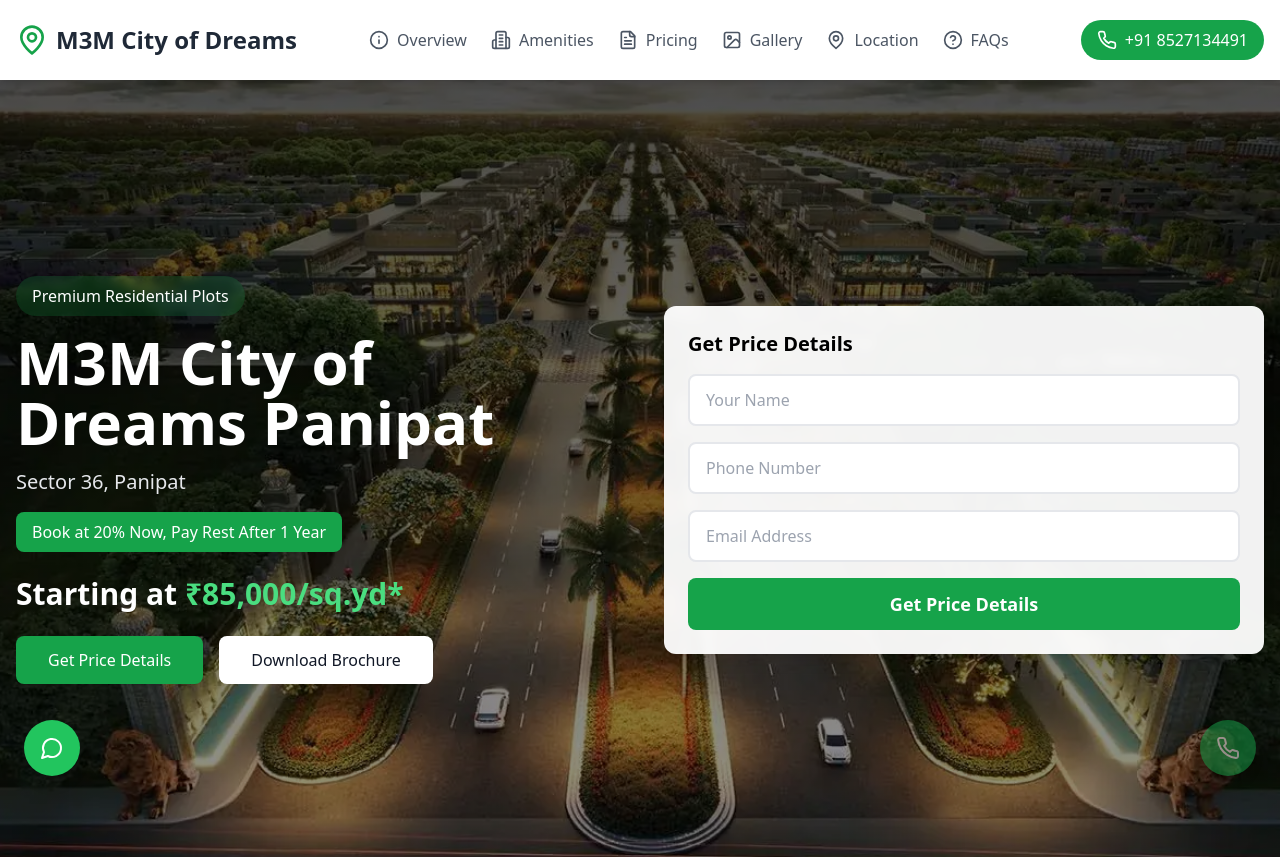
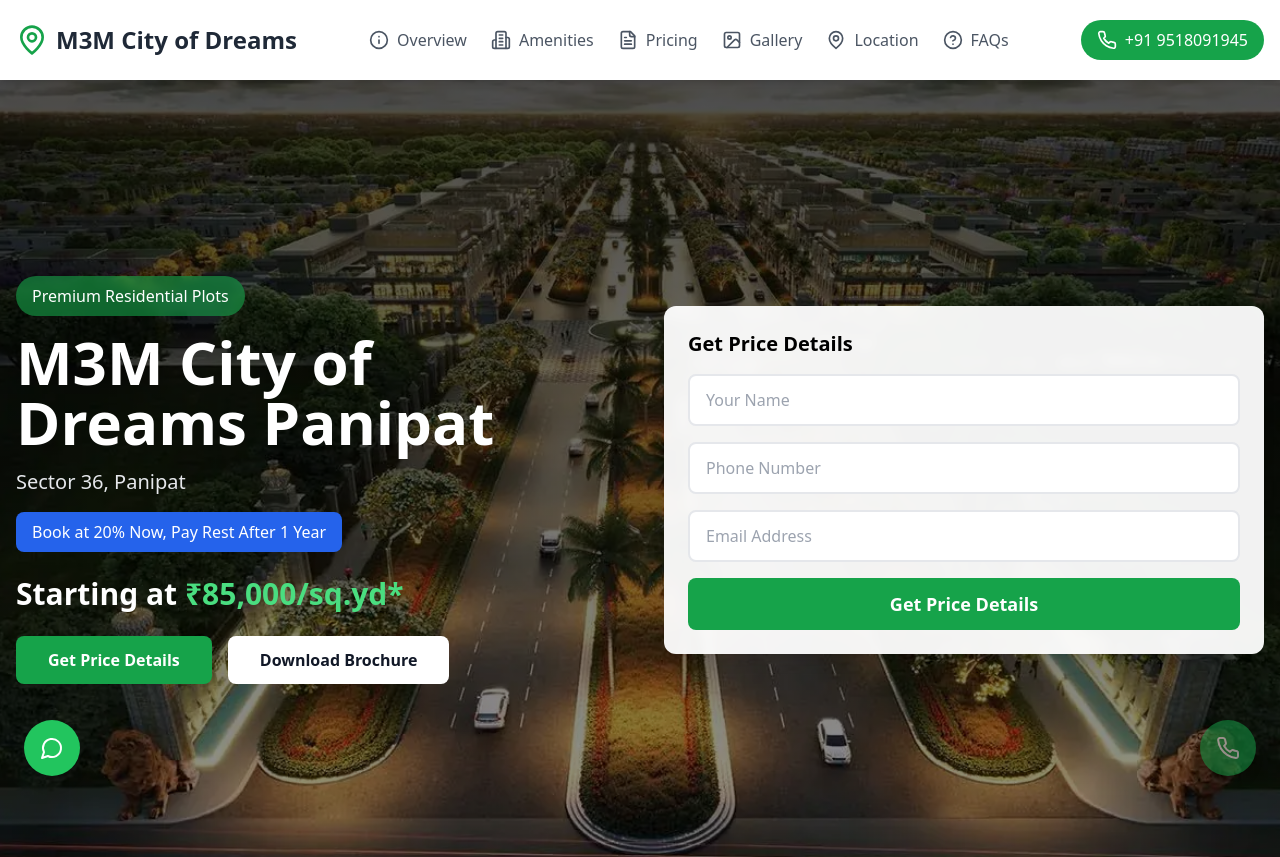
Before and after one commit to uptwnp/m3pnp, a React (Vite) app: page / in a window 1280 px wide. Shown: the top 857 px of the page. Built offline with nearby package versions, Linux system fonts and the light colour scheme.

Commit message:
monor fixes

```diff
--- a/src/components/Footer.tsx
+++ b/src/components/Footer.tsx
@@ -10,15 +10,14 @@
           <div>
             <h3 className="text-xl font-bold mb-4">Contact Us</h3>
             <div className="space-y-2">
-              <a href="tel:+918527134491" className="flex items-center gap-2">
+              <a href="tel:+919518091945" className="flex items-center gap-2">
                 <Phone size={20} />
-                +91 8527134491
+                +91 9518091945
               </a>
               <div className="flex items-center gap-2">
                 <MapPin size={20} />
                 Sector 36, Panipat, Haryana
               </div>
-              <p className="text-sm mt-4">HRERA: HRERA-PKL-PNP-446-2023</p>
             </div>
           </div>
 
--- a/src/components/Header.tsx
+++ b/src/components/Header.tsx
@@ -60,11 +60,11 @@
 
           <div className="flex items-center gap-4">
             <a
-              href="tel:+918527134491"
+              href="tel:+919518091945"
               className="flex items-center gap-2 bg-green-600 text-white px-4 py-2 rounded-full hover:bg-green-700 transition-colors whitespace-nowrap"
             >
               <Phone size={20} />
-              <span className="hidden md:inline">+91 8527134491</span>
+              <span className="hidden md:inline">+91 9518091945</span>
             </a>
 
             <button
--- a/src/pages/Home.tsx
+++ b/src/pages/Home.tsx
@@ -109,14 +109,14 @@
         <div className="container mx-auto px-4 relative z-10">
           <div className="grid lg:grid-cols-2 gap-8 lg:gap-12 items-center">
             <div className="text-white text-center lg:text-left">
-              <div className="inline-block bg-green-600/20 backdrop-blur-sm px-4 py-2 rounded-full text-sm md:text-base mb-4">
+              <div className="inline-block bg-green-600/60 backdrop-blur-sm px-4 py-2 rounded-full text-sm font-medium text-black-200 md:text-base mb-4">
                 Premium Residential Plots
               </div>
               <h1 className="text-3xl md:text-5xl lg:text-6xl font-bold mb-4 leading-tight">
                 M3M City of Dreams Panipat
               </h1>
               <p className="text-lg md:text-xl mb-2 text-gray-200">Sector 36, Panipat</p>
-              <div className="bg-green-600 text-white px-4 py-2 rounded-lg inline-block mb-4 md:mb-6 mt-2">
+              <div className="bg-blue-600 text-white px-4 py-2 rounded-lg inline-block mb-4 md:mb-6 mt-2">
                 Book at 20% Now, Pay Rest After 1 Year
               </div>
               <p className="text-2xl md:text-3xl font-semibold mb-6">
@@ -125,13 +125,13 @@
               <div className="flex flex-col sm:flex-row gap-4 justify-center lg:justify-start">
                 <button
                   onClick={() => setModalConfig({ isOpen: true, type: 'price' })}
-                  className="bg-green-600 text-white px-8 py-3 rounded-lg hover:bg-green-700 transition-colors w-full sm:w-auto text-center"
+                  className="bg-green-600 text-white px-8 py-3 rounded-lg font-bold hover:bg-green-700 transition-colors w-full sm:w-auto text-center"
                 >
                   Get Price Details
                 </button>
                 <button
                   onClick={() => setModalConfig({ isOpen: true, type: 'brochure' })}
-                  className="bg-white text-gray-900 px-8 py-3 rounded-lg hover:bg-gray-100 transition-colors w-full sm:w-auto text-center"
+                  className="bg-white text-gray-900 px-8 py-3 font-bold rounded-lg hover:bg-gray-100 transition-colors w-full sm:w-auto text-center"
                 >
                   Download Brochure
                 </button>
@@ -250,6 +250,10 @@
             <p className="text-lg mb-6">
               The project is strategically positioned near important landmarks such as Kabuli Bagh Masjid and Kala AMB Park. With its prime location and excellent connectivity, M3M City of Dreams provides easy access to major highways and transportation hubs.
             </p>
+            <p className="text-lg mb-6">
+            HRERA: HRERA-PKL-PNP-446-2023
+            </p>
+
           </div>
         </div>
       </section>
@@ -282,8 +286,8 @@
             </div>
             <div className="aspect-w-16 aspect-h-9">
               <iframe
-                src="https://www.google.com/maps/embed?pb=!1m18!1m12!1m3!1d3485.7307121455473!2d76.96350931744384!3d29.390900000000003!2m3!1f0!2f0!3f0!3m2!1i1024!2i768!4f13.1!3m3!1m2!1s0x390ddc57b5555555%3A0x0!2zMjnCsDIzJzI3LjIiTiA3NsKwNTcnNDguNiJF!5e0!3m2!1sen!2sin!4v1623456789012!5m2!1sen!2sin"
-                width="100%"
+    src="https://www.google.com/maps/embed?pb=!1m18!1m12!1m3!1d3485.7307121455473!2d76.957000!3d29.427222!2m3!1f0!2f0!3f0!3m2!1i1024!2i768!4f13.1!3m3!1m2!1s0x390ddc57b5555555%3A0x0!2zMjnCsDI1JzM4LjAiTiA3NsKwNTcnMjUuMiJF!5e0!3m2!1sen!2sin!4v1707050000000!5m2!1sen!2sin"
+    width="100%"
                 height="450"
                 style={{ border: 0 }}
                 allowFullScreen
@@ -364,7 +368,7 @@
                     onClick={() => setModalConfig({ isOpen: true, type: 'quote' })}
                     className="w-full bg-green-600 text-white py-3 rounded-lg hover:bg-green-700 transition-colors"
                   >
-                    Get Quote
+                    Check Pricing
                   </button>
                 </div>
               </div>
@@ -377,7 +381,7 @@
       {/* Sticky Buttons */}
       <div className="fixed bottom-6 left-6 flex flex-col gap-4 z-50">
         <a
-          href="https://wa.me/918527134491"
+          href="https://wa.me/919518091945"
           className="bg-green-500 text-white p-4 rounded-full shadow-lg hover:bg-green-600 transition-colors"
           target="_blank"
           rel="noopener noreferrer"
@@ -387,7 +391,7 @@
         </div>
         <div className="fixed bottom-6 right-6 flex flex-col gap-4 z-50">
         <a
-          href="tel:+918527134491"
+          href="tel:+919518091945"
           className="bg-green-600 text-white p-4 rounded-full shadow-lg hover:bg-green-700 transition-colors animate-pulse"
         >
           <Phone size={24} />
--- a/src/utils/schema.ts
+++ b/src/utils/schema.ts
@@ -19,7 +19,7 @@
     "longitude": "76.9635"
   },
   "priceRange": "₹85,000/sq.yd onwards",
-  "telephone": "+918527134491",
+  "telephone": "+919518091945",
   "url": window.location.origin,
   "sameAs": [
     "https://www.facebook.com/M3MIndia",
```
